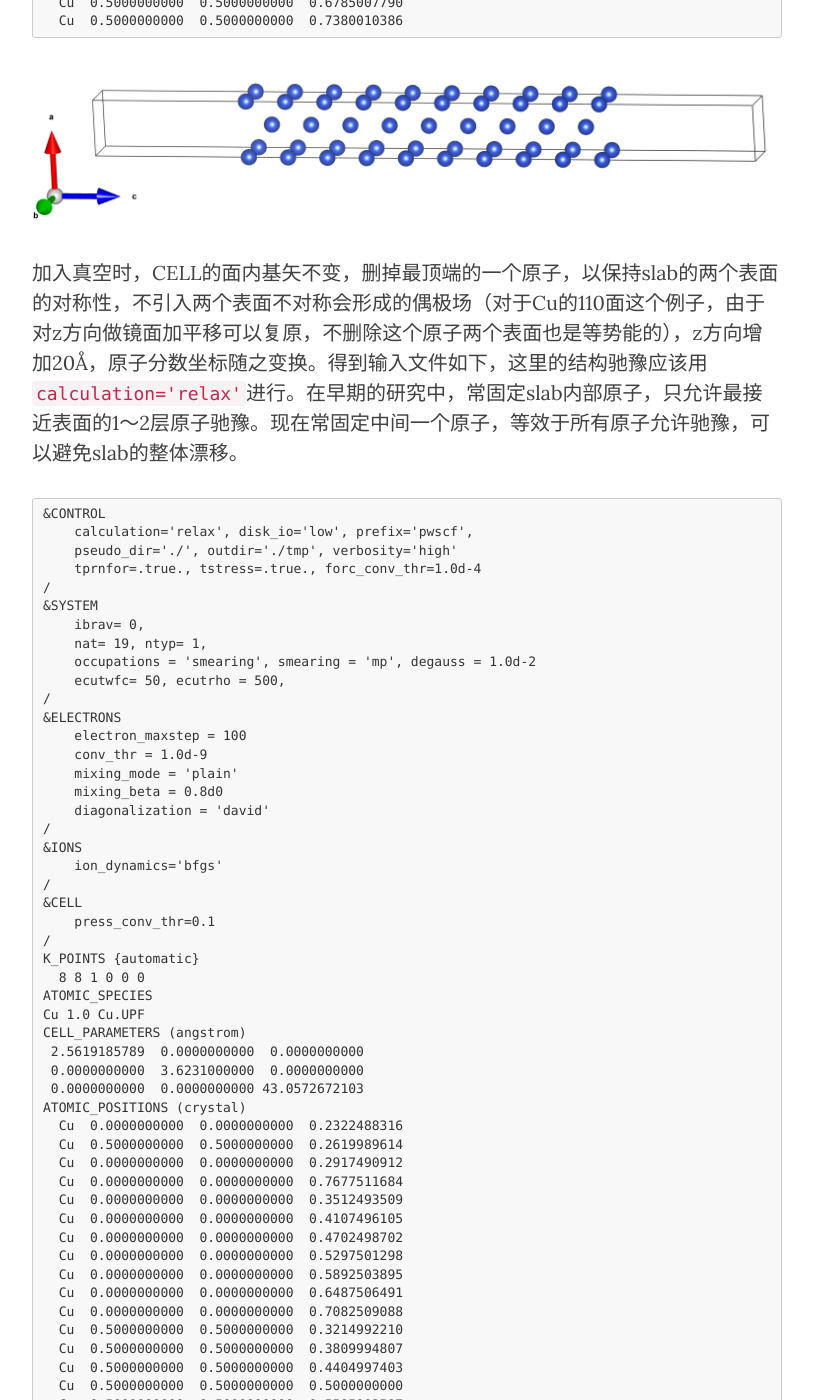
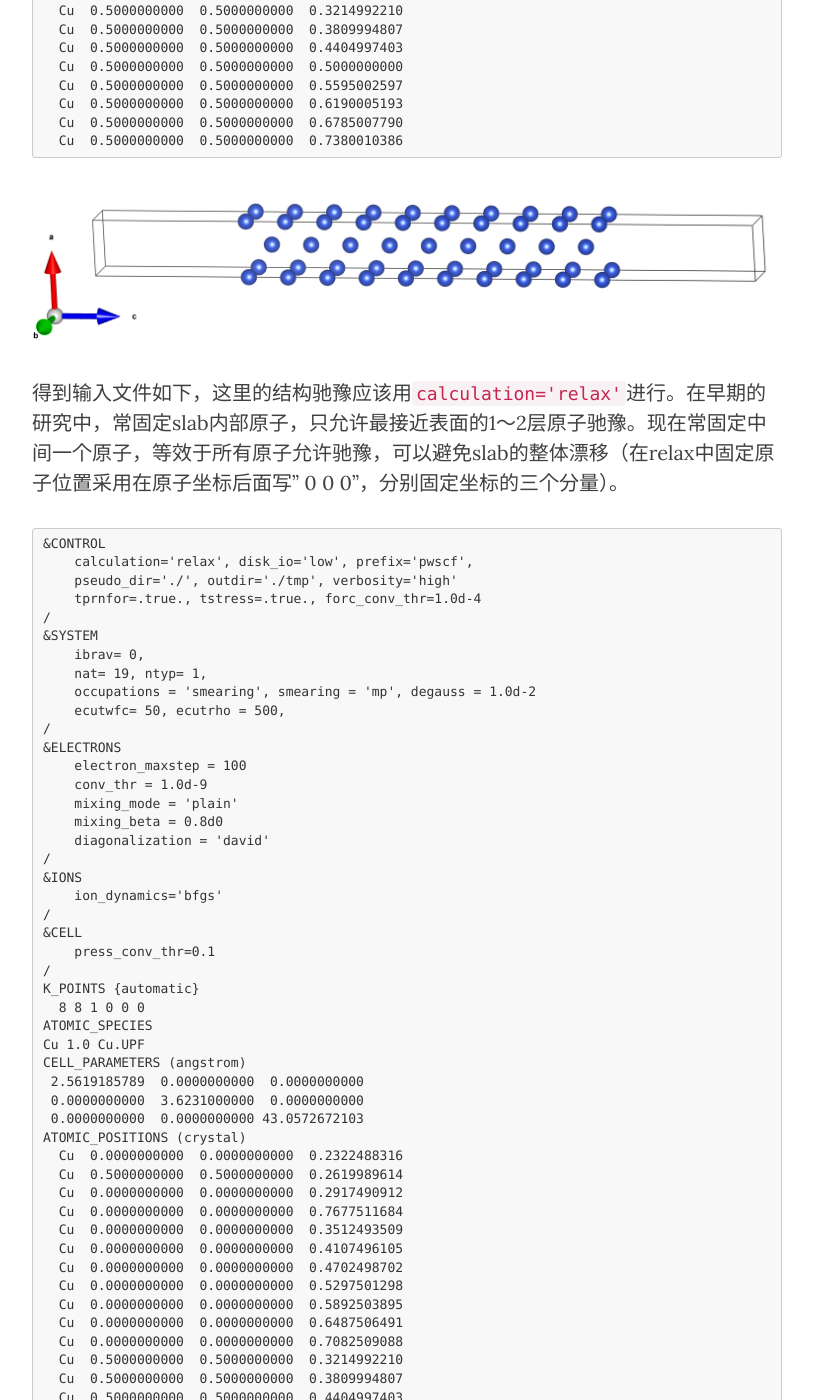
Before and after one commit to yyyu200/DFTbook, a Jekyll site: the page built from _posts/2019-04-01-HandsOn.md, in a window 1280 px wide and 1400 px high, scrolled down 18545 px. Shown: the whole window, without its empty margins (233-1046 px from the left). Built offline with Jekyll 4.4.1, drawn with Linux system fonts in a browser that asks for light colours; nearby versions of some CDN libraries; formulas are drawn with MathJax 3; comment, search, counter and statistics services are not loaded; some of the changed text lies outside the part shown.

Commit message:
modify at 20191230-17:31:26-di

````diff
--- a/_posts/2019-04-01-HandsOn.md
+++ b/_posts/2019-04-01-HandsOn.md
@@ -389,7 +389,7 @@
     <img src="../../../../../img/mband_3C_SiC.gif" width="300"/>
 </p>
 
-## 2. 计算金属铜的功函数
+## 2. 计算金属铜能带、功函数
 导体的功函数是指导体的费米能级到真空能级的差值，对于绝缘体来说，一般用类似的概念，如电离势（ionic potential）和亲和能（electron affinity）来表示价带顶和导带底与真空能级的差值。pw.x通过scf计算得到自洽电荷密度，进而得到CELL内各个点的势能，同时得到体系的费米能级。在pw.x中，由于平面波程序的周期性边界条件，能级的参考点是不确定的，所以在块材（bulk）的计算中无法得到真空能级。为了同时得到费米能级和真空能级，需要建立平板（slab）模型，在CELL中留空，留空的区域即是真空，电荷密度基本为0，所以势能是常数，即真空能级。在slab计算中费米能级（绝缘体的VBM）由于表面态的存在而不准确，而slab内的平均势能和真空平均势能是准确的；在bulk计算中，费米能级和平均势能的差值是准确的。认为slab内平均势能和bulk平均势能是对应的，则可以得到真空能级和费米能级的差值，即功函数，参考文献[6]。
 
 功函数与晶向、重构、吸附等密切相关，这里考虑金属Cu未重构的（110）表面，对于绝缘体的电离势可以通过类似方法得到。
@@ -575,8 +575,7 @@
 #slab.print_poscar("./cuslab.vasp")
 slab.print_pwinput("")
 ```
-
-得到部分pw.x的部分输入内容，pw.x其余的输入部分手动补全，
+其中，加入真空时，CELL的面内基矢不变，删掉最顶端的一个原子(slab.pop())，以保持slab的两个表面的对称性，不引入两个表面不对称会形成的偶极场（对于Cu的110面这个例子，由于对z方向做>镜面加平移可以复原，不删除这个原子两个表面也是等势能的），z方向增加20Å，原子分数坐标随之变换。得到部分pw.x的部分输入内容，pw.x其余的输入部分手动补全，
 ```
 &SYSTEM
   ibrav= 0, nat= 19, ntyp= 1,
@@ -612,7 +611,7 @@
     <img src="../../../../../img/cu110slab.png" width="1000"/>
 </p>
 
-加入真空时，CELL的面内基矢不变，删掉最顶端的一个原子，以保持slab的两个表面的对称性，不引入两个表面不对称会形成的偶极场（对于Cu的110面这个例子，由于对z方向做镜面加平移可以复原，不删除这个原子两个表面也是等势能的），z方向增加20Å，原子分数坐标随之变换。得到输入文件如下，这里的结构驰豫应该用```calculation='relax'```进行。在早期的研究中，常固定slab内部原子，只允许最接近表面的1～2层原子驰豫。现在常固定中间一个原子，等效于所有原子允许驰豫，可以避免slab的整体漂移。
+得到输入文件如下，这里的结构驰豫应该用```calculation='relax'```进行。在早期的研究中，常固定slab内部原子，只允许最接近表面的1～2层原子驰豫。现在常固定中间一个原子，等效于所有原子允许驰豫，可以避免slab的整体漂移（在relax中固定原子位置采用在原子坐标后面写" 0 0 0"，分别固定坐标的三个分量）。
 
 ```
 &CONTROL
@@ -662,7 +661,7 @@
   Cu  0.5000000000  0.5000000000  0.3214992210
   Cu  0.5000000000  0.5000000000  0.3809994807
   Cu  0.5000000000  0.5000000000  0.4404997403
-  Cu  0.5000000000  0.5000000000  0.5000000000
+  Cu  0.5000000000  0.5000000000  0.5000000000 0 0 0
   Cu  0.5000000000  0.5000000000  0.5595002597
   Cu  0.5000000000  0.5000000000  0.6190005193
   Cu  0.5000000000  0.5000000000  0.6785007790
````
Also changed, not shown: other parts of _posts/2019-04-01-HandsOn.md (+2 -2 lines), 1 other file.
